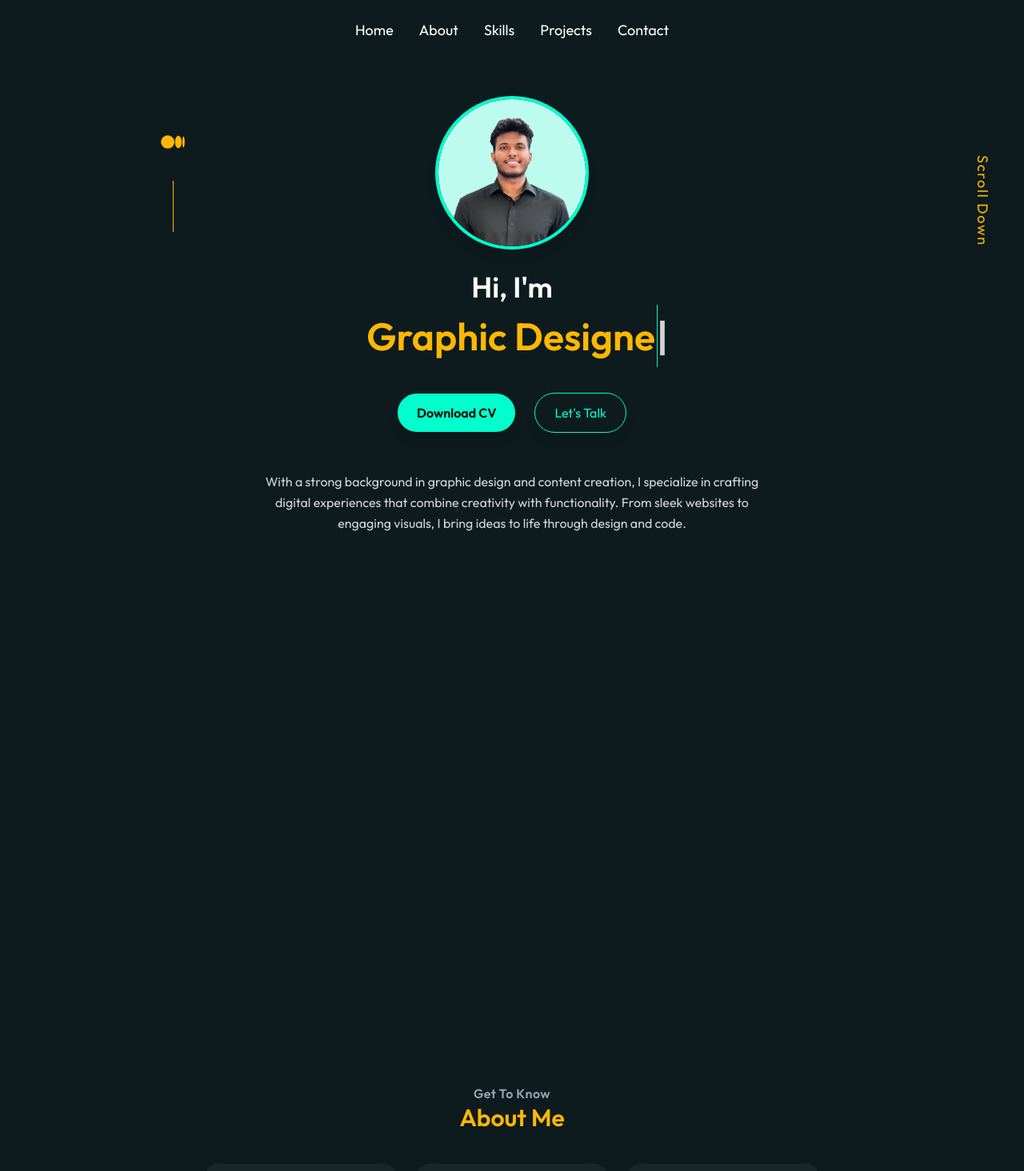
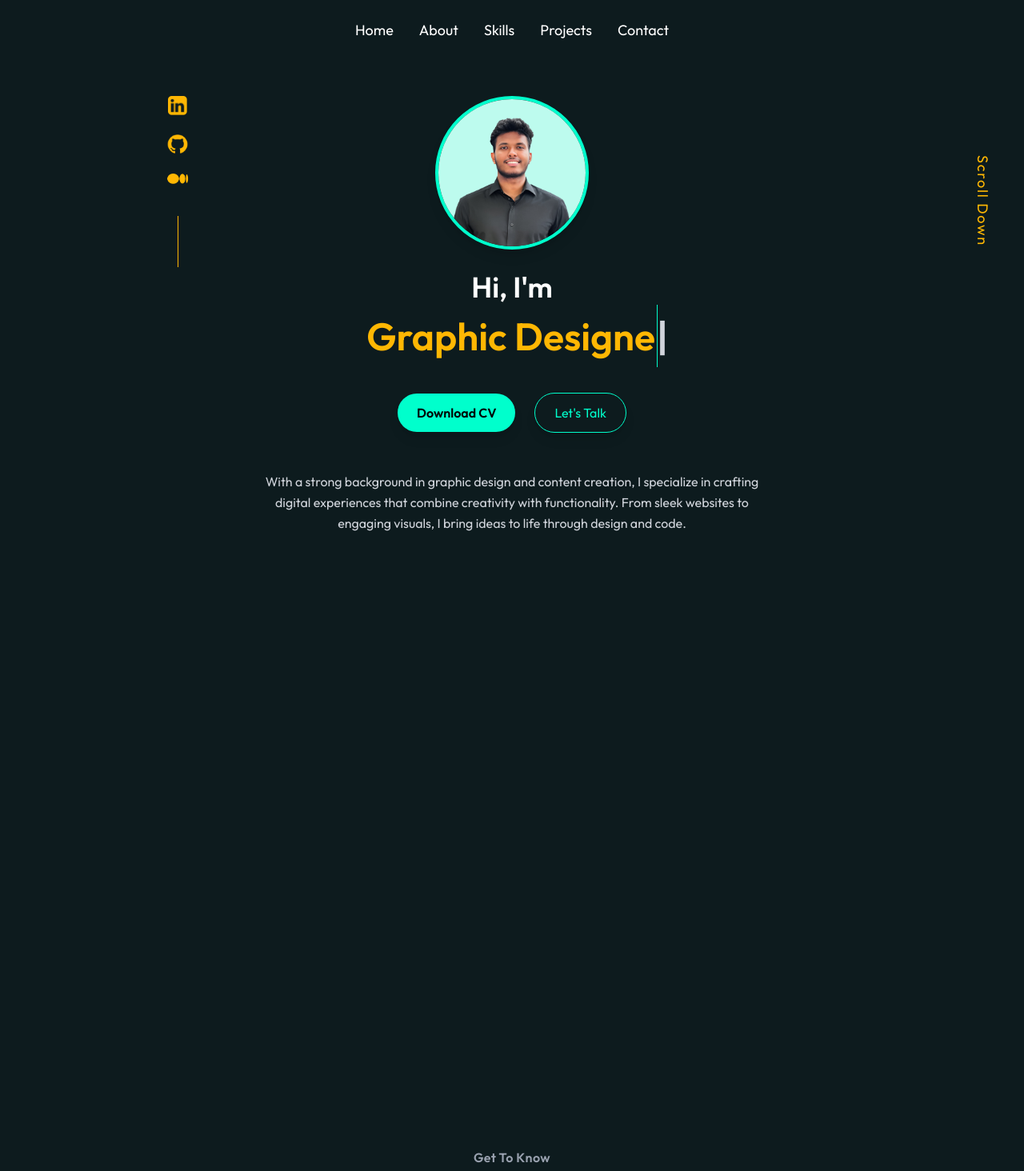
Before and after one commit to Praveenmkl/portfolio, a Next.js app: page / in a window 1280 px wide. Shown: the top 1464 px of the page at 80% size. Built offline with nearby package versions, Linux system fonts and the light colour scheme; a web font is replaced by a local one.

Commit message:
spiline changes

```diff
--- a/src/app/components/Socialsidebar.tsx
+++ b/src/app/components/Socialsidebar.tsx
@@ -1,5 +1,5 @@
 "use client";
-// import { FaLinkedin, FaGithub } from "react-icons/fa";
+
 
 export default function SocialSidebar() {
     return (
@@ -11,7 +11,11 @@ export default function SocialSidebar() {
                 rel="noopener noreferrer"
                 className="hover:text-[#ffb703] transition-colors duration-300"
             >
-                {/* <FaLinkedin size={28} /> */}
+                 <img
+                    src="/linkedin.png"
+                    alt="linkedin"
+                    className="w-6 h-6"
+                />
             </a>
 
             {/* GitHub */}
@@ -21,7 +25,11 @@ export default function SocialSidebar() {
                 rel="noopener noreferrer"
                 className="hover:text-[#ffb703] transition-colors duration-300"
             >
-                {/* <FaGithub size={28} /> */}
+                <img
+                    src="/github.png"
+                    alt="github"
+                    className="w-11 h-6"
+                />
             </a>
 
             {/* Medium */}
@@ -34,7 +42,7 @@ export default function SocialSidebar() {
                 <img
                     src="/medium.png"
                     alt="Medium"
-                    className="w-8 h-4.5"
+                    className="w-7 h-3.5"
                 />
             </a>
 
--- a/src/components/spline.tsx
+++ b/src/components/spline.tsx
@@ -1,18 +1,5 @@
 "use client";
-import { useEffect , useRef} from "react";
-
-
-// // Add custom element type for TypeScript
-// declare global {
-//   namespace JSX {
-//     interface IntrinsicElements {
-//       "spline-viewer": React.DetailedHTMLProps<React.HTMLAttributes<HTMLElement>, HTMLElement> & {
-//         url: string;
-//         class?: string;
-//       };
-//     }
-//   }
-// }
+import { useEffect, useRef } from "react";
 
 interface SplineSceneProps {
   url: string;
@@ -26,7 +13,6 @@ export default function SplineScene({
   const containerRef = useRef<HTMLDivElement>(null);
 
   useEffect(() => {
-    // Load the Spline viewer script
     if (!document.querySelector('script[src*="spline-viewer.js"]')) {
       const script = document.createElement("script");
       script.type = "module";
@@ -35,23 +21,23 @@ export default function SplineScene({
       document.body.appendChild(script);
     }
 
-    // Create and append the spline-viewer element
     if (containerRef.current) {
-      // Clear previous content
-      containerRef.current.innerHTML = '';
-
-      // Create the element programmatically
-      const splineViewer = document.createElement('spline-viewer');
-      splineViewer.setAttribute('url', url);
-      splineViewer.setAttribute('class', className);
-
-      // Append to container
+      containerRef.current.innerHTML = "";
+      const splineViewer = document.createElement("spline-viewer");
+      splineViewer.setAttribute("url", url);
+      splineViewer.setAttribute("class", className);
       containerRef.current.appendChild(splineViewer);
     }
   }, [url, className]);
 
   return (
-    <div className="relative w-full h-180" style={{ top: "-150px" }}>
+    <div
+      className="
+        relative w-full
+        h-[600px] sm:h-[700px] md:h-[750px] lg:h-[800px]
+        -top-10 sm:-top-20 md:-top-28 lg:-top-36
+      "
+    >
       <div ref={containerRef}></div>
     </div>
   );
```
Also changed, not shown: public/github.png (added), public/linkedin.png (added).
